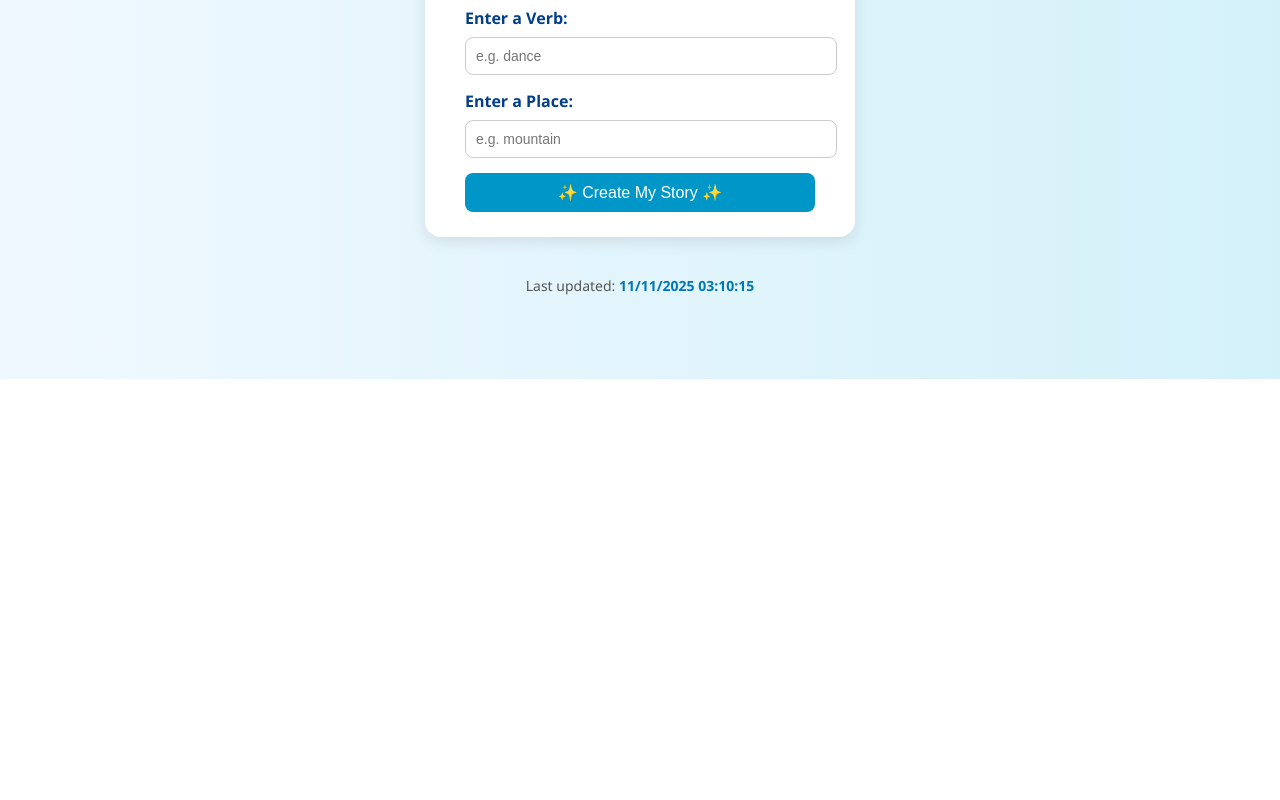
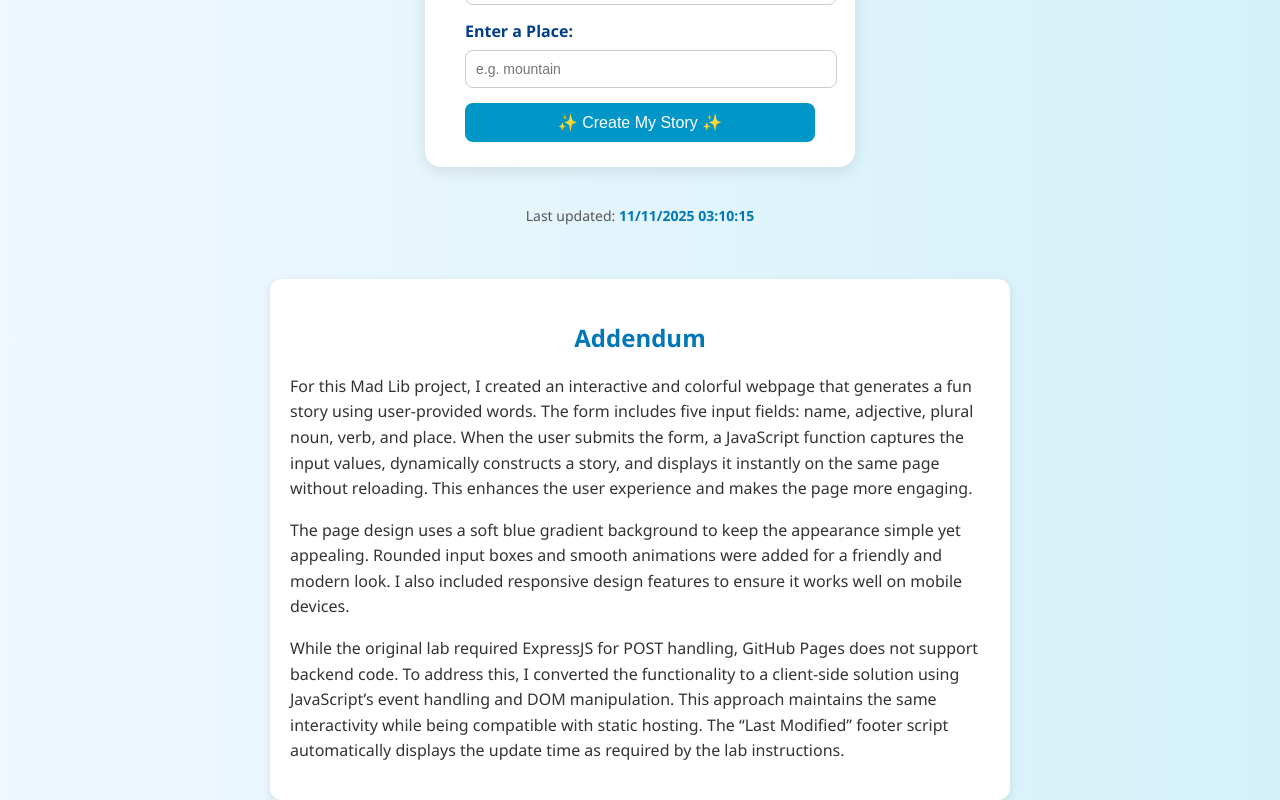
Before and after one commit to rc2655-ranjith/ITC505, a plain HTML site: page lab-7/index.html in a window 1280 px wide. Shown: the part 421-1221 px from the top of the page. Before the commit the page ends 800 px from the top, so only its background shows below. Drawn offline with Linux system fonts and the light colour scheme.

Commit message:
Add addendum section to index.html
Added an addendum section explaining the Mad Lib project, its features, and design choices.

```diff
--- a/lab-7/index.html
+++ b/lab-7/index.html
@@ -110,6 +110,22 @@
         padding: 20px;
       }
     }
+
+    #addendum {
+      max-width: 700px;
+      background-color: #ffffff;
+      padding: 20px;
+      border-radius: 12px;
+      box-shadow: 0 3px 10px rgba(0,0,0,0.1);
+      margin-top: 40px;
+      line-height: 1.6;
+    }
+
+    #addendum h2 {
+      color: #0077b6;
+      margin-bottom: 10px;
+      text-align: center;
+    }
   </style>
 </head>
 <body>
@@ -142,6 +158,27 @@
     </p>
   </footer>
 
+  <section id="addendum">
+    <h2>Addendum</h2>
+    <p>
+      For this Mad Lib project, I created an interactive and colorful webpage that generates a fun story using user-provided words.
+      The form includes five input fields: name, adjective, plural noun, verb, and place. When the user submits the form, a
+      JavaScript function captures the input values, dynamically constructs a story, and displays it instantly on the same page
+      without reloading. This enhances the user experience and makes the page more engaging.
+    </p>
+    <p>
+      The page design uses a soft blue gradient background to keep the appearance simple yet appealing. Rounded input boxes and
+      smooth animations were added for a friendly and modern look. I also included responsive design features to ensure it works
+      well on mobile devices.
+    </p>
+    <p>
+      While the original lab required ExpressJS for POST handling, GitHub Pages does not support backend code. To address this,
+      I converted the functionality to a client-side solution using JavaScript’s event handling and DOM manipulation. This approach
+      maintains the same interactivity while being compatible with static hosting. The “Last Modified” footer script automatically
+      displays the update time as required by the lab instructions.
+    </p>
+  </section>
+
   <script>
     // Display last modified date
     document.getElementById('lastModified').textContent = document.lastModified;
```
